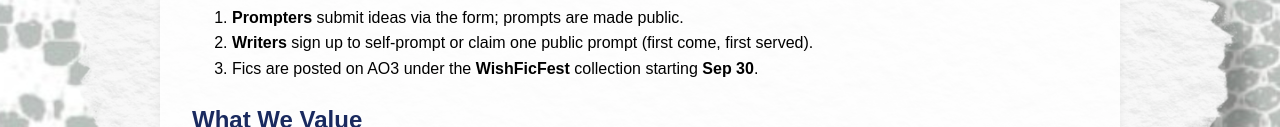
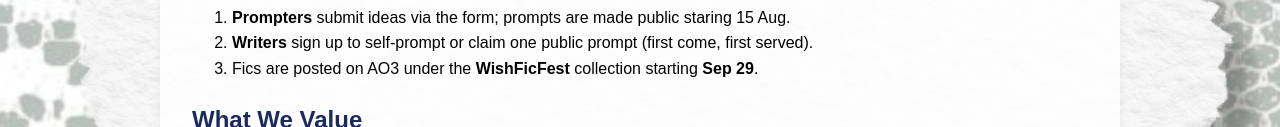
Before and after one commit to wishficfest/aboutus, a plain HTML site: page aboutus.html in a window 1280 px wide. Shown: the part 563-690 px from the top of the page. Drawn offline with Linux system fonts and the light colour scheme.

Commit message:
Update aboutus.html

```diff
--- a/aboutus.html
+++ b/aboutus.html
@@ -27,9 +27,9 @@
 
       <h2>How It Works</h2>
       <ol>
-        <li><b>Prompters</b> submit ideas via the form; prompts are made public.</li>
+        <li><b>Prompters</b> submit ideas via the form; prompts are made public staring 15 Aug.</li>
         <li><b>Writers</b> sign up to self-prompt or claim one public prompt (first come, first served).</li>
-        <li>Fics are posted on AO3 under the <b>WishFicFest</b> collection starting <b>Sep 30</b>.</li>
+        <li>Fics are posted on AO3 under the <b>WishFicFest</b> collection starting <b>Sep 29</b>.</li>
       </ol>
 
       <h2>What We Value</h2>
```
